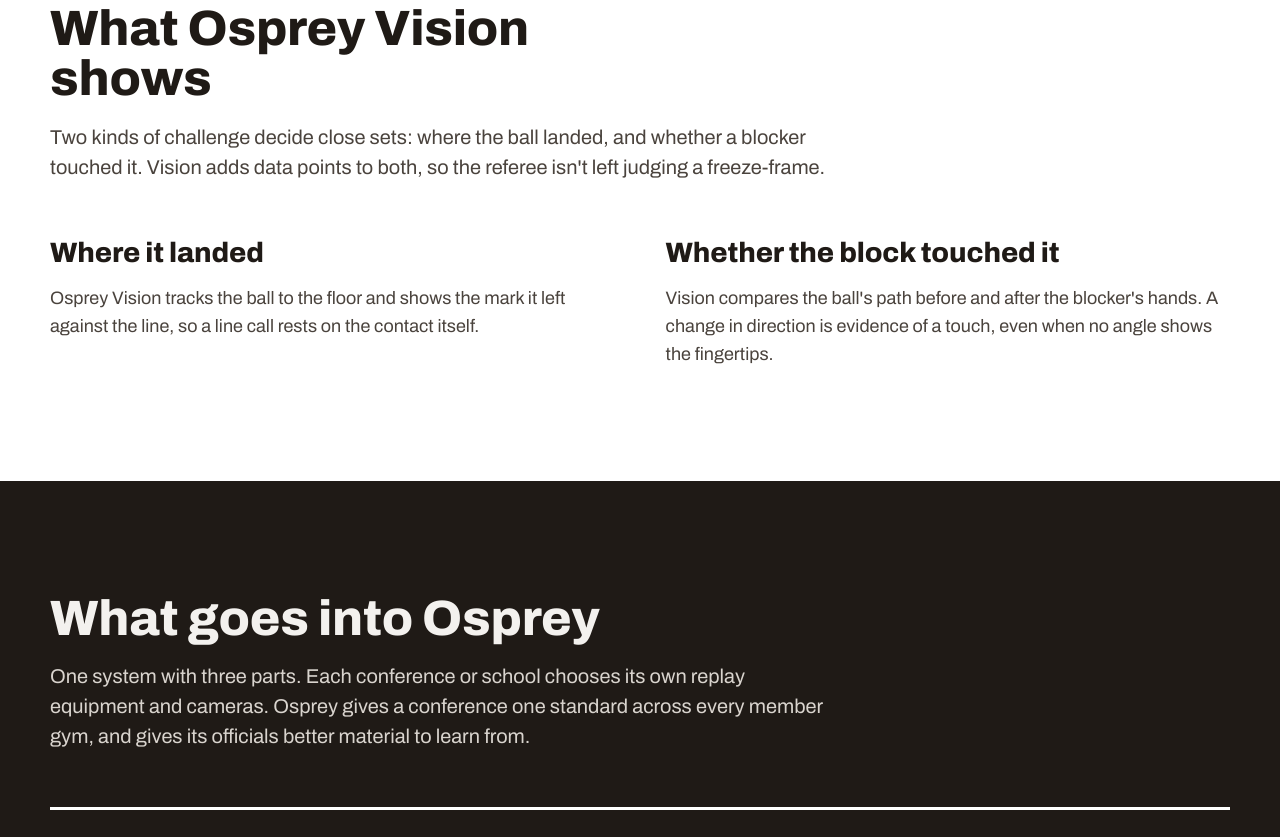
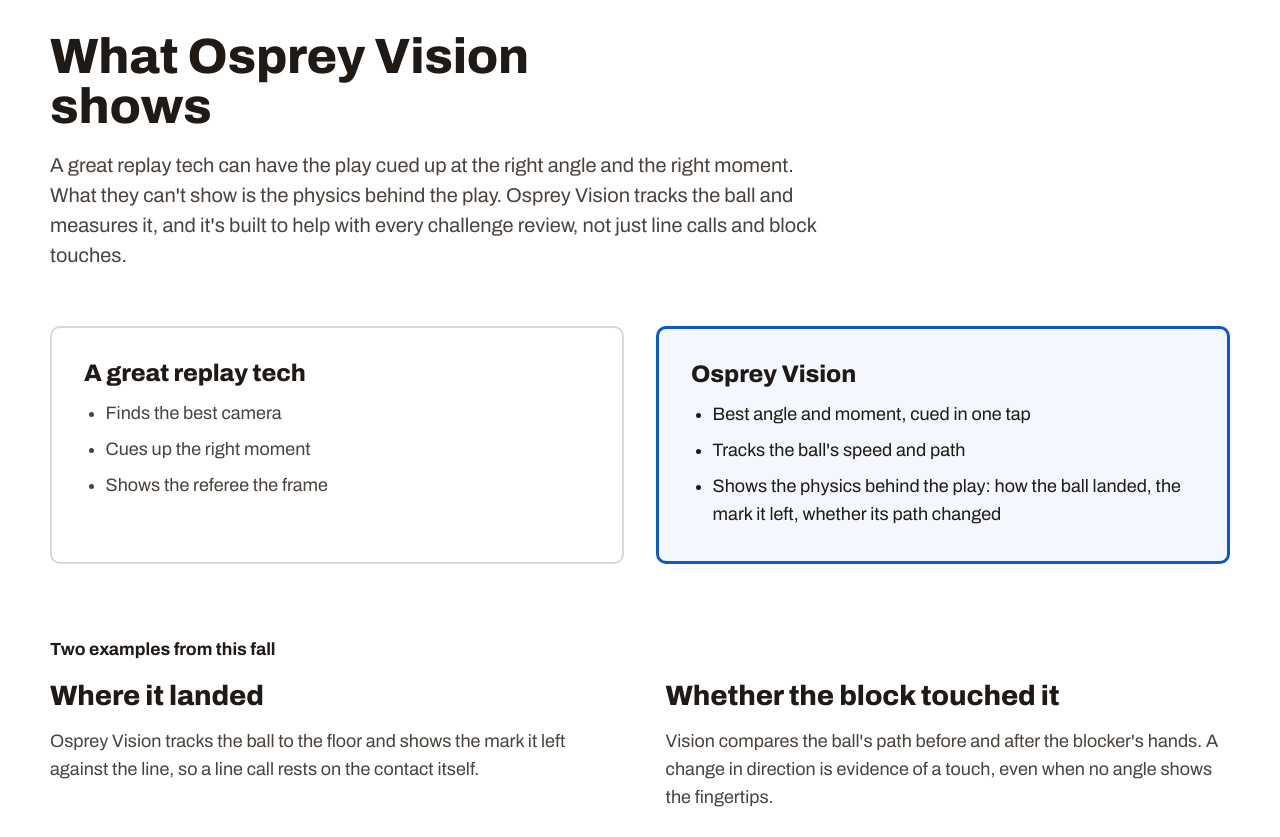
Before and after one commit to Linganator/ospreyreplay-site, a plain HTML site: page index.html in a window 1280 px wide. Shown: the part 2439-3276 px from the top of the page. Drawn offline with Linux system fonts and the light colour scheme.

Commit message:
Osprey Vision: physics behind every review, compared with a great replay tech
Co-Authored-By: Claude Opus 5.5 <noreply@anthropic.com>
Claude-Session: https://claude.ai/code/session_01QJDxpkJU5V5oUNRMRDZqJq

```diff
--- a/index.html
+++ b/index.html
@@ -156,6 +156,13 @@
   .vision-grid { display: grid; grid-template-columns: repeat(2, minmax(0, 1fr)); gap: clamp(28px, 4vw, 56px); }
   .vision-item { display: grid; gap: 16px; align-content: start; }
   .vision-item p { color: var(--ink-soft); }
+  .compare { display: grid; grid-template-columns: repeat(2, minmax(0, 1fr)); gap: clamp(20px, 3vw, 32px); margin-bottom: clamp(48px, 6vw, 72px); }
+  .compare-col { border: 2px solid #D5D9DE; border-radius: 10px; padding: clamp(22px, 3vw, 32px); display: grid; gap: 14px; align-content: start; }
+  .compare-col h3 { font-size: 1.5rem; }
+  .compare-col ul { margin: 0; padding-left: 1.2em; display: grid; gap: 8px; color: var(--ink-soft); }
+  .compare-vision { border: 3px solid var(--signal); background: #F4F8FE; }
+  .compare-vision ul { color: var(--ink); }
+  .examples-label { font-weight: 700; font-size: 1.1rem; margin-bottom: 18px; }
 
   /* Products, ruled like court lines */
   .products { margin: 0; padding: 0; list-style: none; border-top: 3px solid var(--line); }
@@ -200,7 +207,7 @@
   footer .wrap { display: flex; justify-content: space-between; gap: 16px; flex-wrap: wrap; }
 
   @media (max-width: 900px) {
-    .split, .vision-grid, .clips { grid-template-columns: 1fr; }
+    .split, .vision-grid, .clips, .compare { grid-template-columns: 1fr; }
     .steps { grid-template-columns: 1fr; }
     .steps li { margin-right: 0; padding-right: 0; }
     .products li { grid-template-columns: 1fr; gap: 10px; }
@@ -272,7 +279,7 @@
 
       <div class="hero-body">
       <div class="hero-copy">
-        <p class="lead">Osprey cuts the time a volleyball challenge takes and gives referees more data points to decide it. The referee taps the challenge type, Osprey opens the best angle at the right moment, and ball tracking shows where the ball landed or whether its path changed at the block.</p>
+        <p class="lead">Osprey cuts the time a volleyball challenge takes and gives referees more data points to decide it. The referee taps the challenge type, Osprey opens the best angle at the right moment, and Osprey Vision adds the physics behind the play, like where the ball landed or whether its path changed at the block.</p>
         <p class="referee-note">The referee always makes the call.</p>
         <div class="hero-actions">
           <a class="btn btn-primary" href="#founding">Become a 2027 founding member</a>
@@ -299,7 +306,7 @@
         </li>
         <li>
           <h3>Osprey Vision adds the evidence</h3>
-          <p>Ball tracking and physics show where the ball landed and the mark it left, or whether its path changed at a block.</p>
+          <p>Ball tracking and physics add data points to the review, such as where the ball landed or whether its path changed at a block.</p>
         </li>
       </ol>
       <div class="decision">
@@ -313,8 +320,27 @@
     <div class="wrap">
       <div class="section-head">
         <h2 id="vision-title">What Osprey Vision shows</h2>
-        <p class="lead">Two kinds of challenge decide close sets: where the ball landed, and whether a blocker touched it. Vision adds data points to both, so the referee isn't left judging a freeze-frame.</p>
+        <p class="lead">A great replay tech can have the play cued up at the right angle and the right moment. What they can't show is the physics behind the play. Osprey Vision tracks the ball and measures it, and it's built to help with every challenge review, not just line calls and block touches.</p>
       </div>
+      <div class="compare">
+        <div class="compare-col">
+          <h3>A great replay tech</h3>
+          <ul>
+            <li>Finds the best camera</li>
+            <li>Cues up the right moment</li>
+            <li>Shows the referee the frame</li>
+          </ul>
+        </div>
+        <div class="compare-col compare-vision">
+          <h3>Osprey Vision</h3>
+          <ul>
+            <li>Best angle and moment, cued in one tap</li>
+            <li>Tracks the ball's speed and path</li>
+            <li>Shows the physics behind the play: how the ball landed, the mark it left, whether its path changed</li>
+          </ul>
+        </div>
+      </div>
+      <p class="examples-label">Two examples from this fall</p>
       <div class="vision-grid">
         <div class="vision-item">
           <h3>Where it landed</h3>
```
